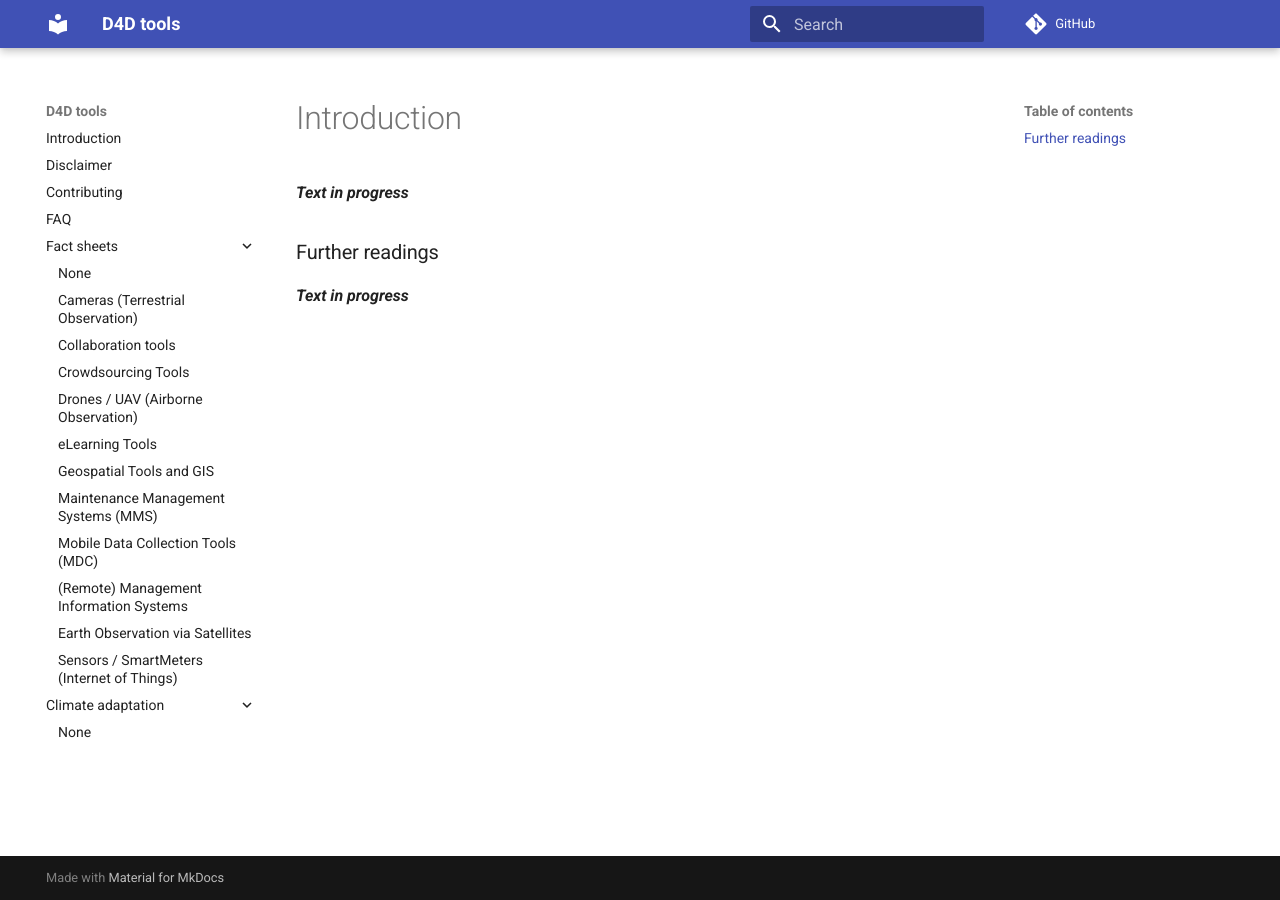
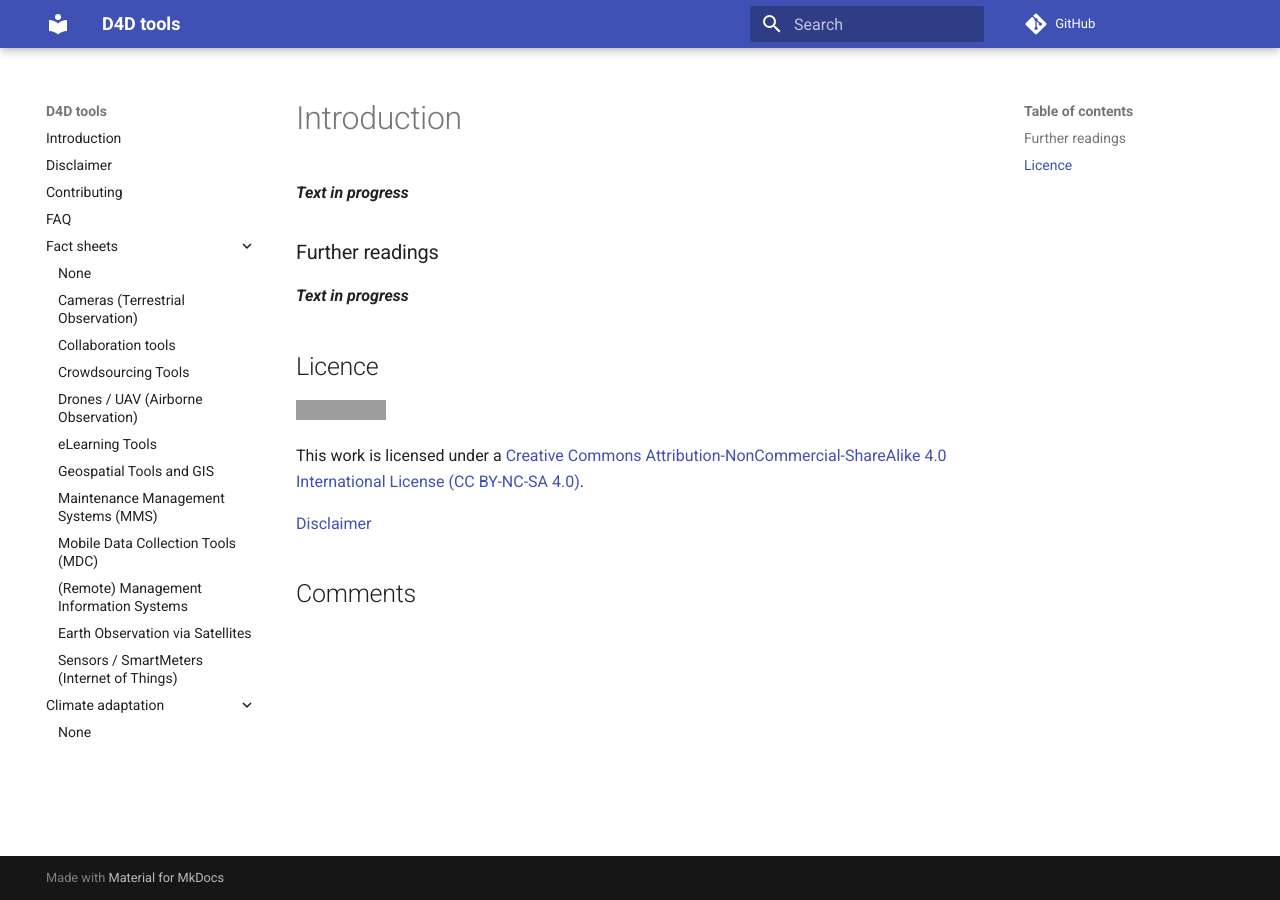
Before and after one commit to openkfw/d4dtools, an MkDocs documentation site: the page built from docs/climate-adaptation/Introduction/Index.md, in a window 1280 px wide. Built offline with MkDocs 1.6.1 and Material for MkDocs 9.7.7, drawn with Linux system fonts in a browser that asks for light colours; comment, search, counter and statistics services are not loaded; grey boxes are pictures that could not be loaded.

Commit message:
Adding licence to Index.md

```diff
--- a/docs/climate-adaptation/Introduction/Index.md
+++ b/docs/climate-adaptation/Introduction/Index.md
@@ -5,3 +9,10 @@
 ### Further readings
 
 ***Text in progress***
+
+## Licence
+![](https://i.creativecommons.org/l/by-nc-sa/4.0/88x31.png)
+
+This work is licensed under a [Creative Commons Attribution-NonCommercial-ShareAlike 4.0 International License (CC BY-NC-SA 4.0)](https://creativecommons.org/licenses/by-nc-sa/4.0/).
+
+[Disclaimer](disclaimer.md)
```
Also changed, not shown: other parts of docs/climate-adaptation/Introduction/Index.md (+4 -0 lines).
